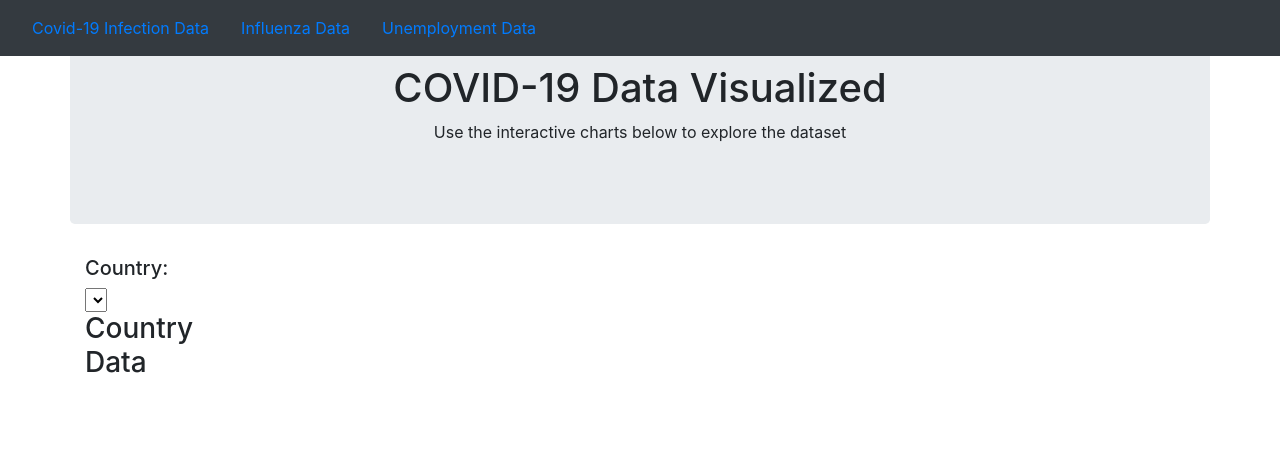
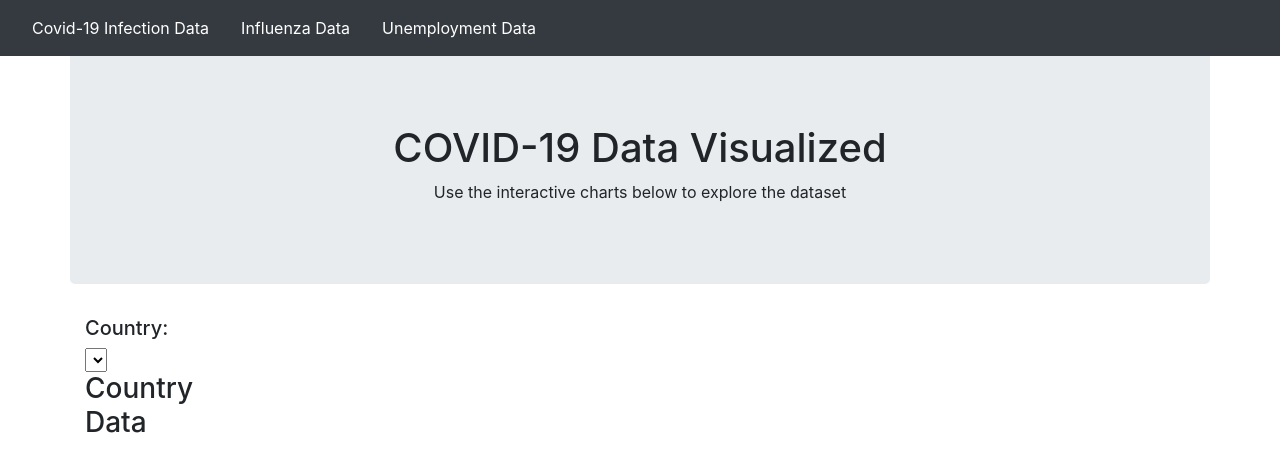
Before and after one commit to BunmiOlakanmi/Project_3_COVID, a Flask app: page / in a window 1280 px wide. Shown: the top 472 px of the page. Run offline with Flask 2, Linux system fonts and the light colour scheme; lists and menus that the app fills with data are empty; some libraries are stand-ins or nearby versions.

Commit message:
css/html changes

```diff
--- /dev/null
+++ b/ActualApp/static/css/style.css
@@ -0,0 +1,3 @@
+.list {
+    color: white
+}
--- a/ActualApp/templates/index.html
+++ b/ActualApp/templates/index.html
@@ -10,25 +10,22 @@
     <!--<link rel="stylesheet" href="{{ url_for('static', filename='css/style.css') }}">-->
     <link rel="stylesheet" href="https://stackpath.bootstrapcdn.com/bootstrap/4.3.1/css/bootstrap.min.css"
     integrity="sha384-ggOyR0iXCbMQv3Xipma34MD+dH/1fQ784/j6cY/iJTQUOhcWr7x9JvoRxT2MZw1T" crossorigin="anonymous">
+    <link rel="stylesheet" href="{{ url_for('static', filename='css/style.css') }}">
 </head>
 
 <body>
     <nav class="navbar navbar-expand-md navbar-dark bg-dark fixed-top">
         <div class="navbar-collapse collapse" >
-            <!--<ul class="navbar-nav mr-auto">
-                <li class="nav-item active">-->
-                    <a class="nav-link" href='/api_covid_infection'>Covid-19 Infection Data</a>
-                    <a class="nav-link" href='/api_influenza'>Influenza Data</a>
-                    <a class="nav-link" href='/api_unemployment'>Unemployment Data</a>
-               <!-- </li>
-            </ul>-->
+                    <a class="nav-link list" href='/api_covid_infection'>Covid-19 Infection Data</a>
+                    <a class="nav-link list" href='/api_influenza'>Influenza Data</a>
+                    <a class="nav-link list" href='/api_unemployment'>Unemployment Data</a>
         </div>
     </nav>
     <div class="container">
 
-         <div class="row">
+         <div class="row banner">
           <div class="col-md-12 jumbotron text-center">
-            <h1>COVID-19 Data Visualized</h1>
+            <h1 class="banner" style=margin-top:60px>COVID-19 Data Visualized</h1>
             <p>Use the interactive charts below to explore the dataset</p>
           </div>
 
```
